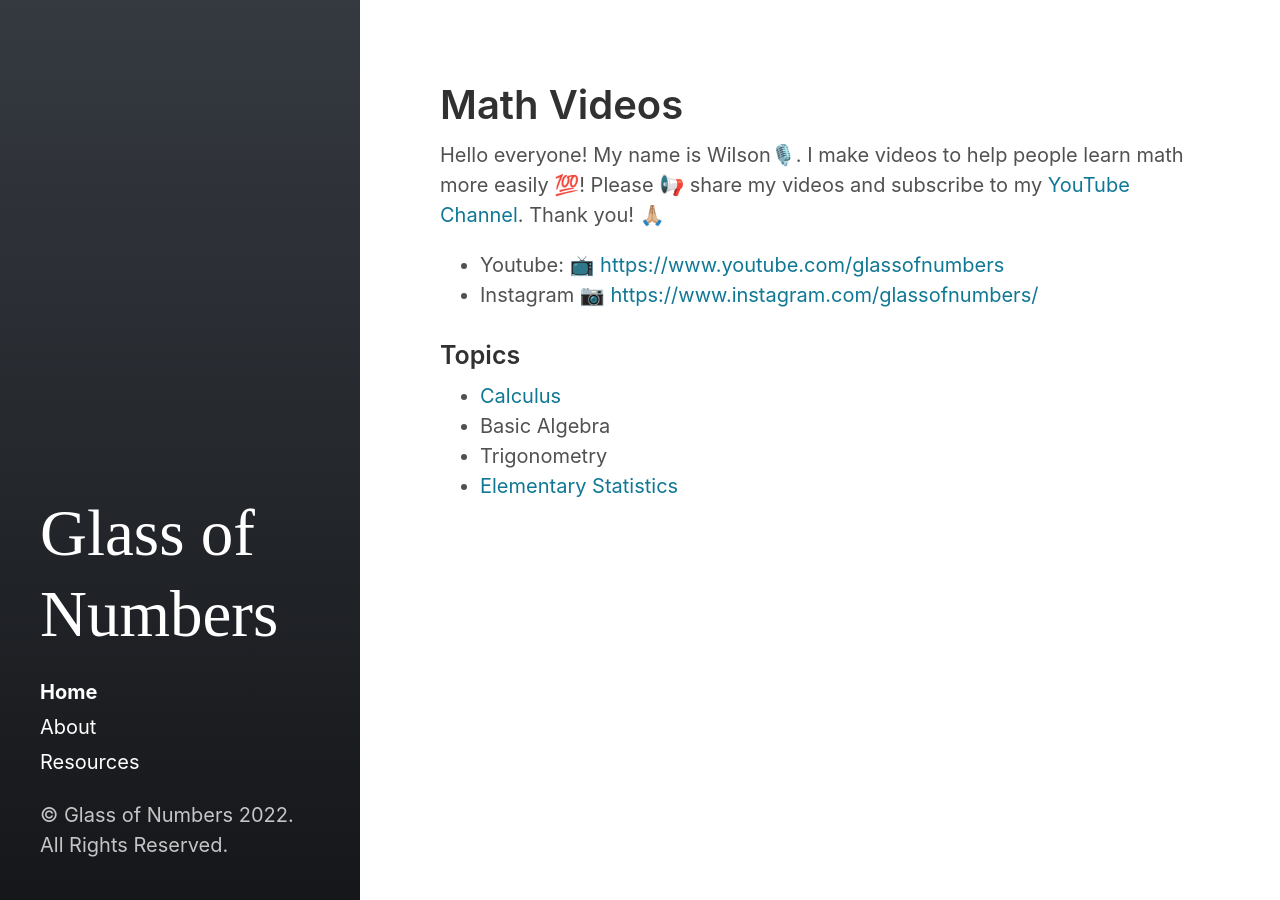
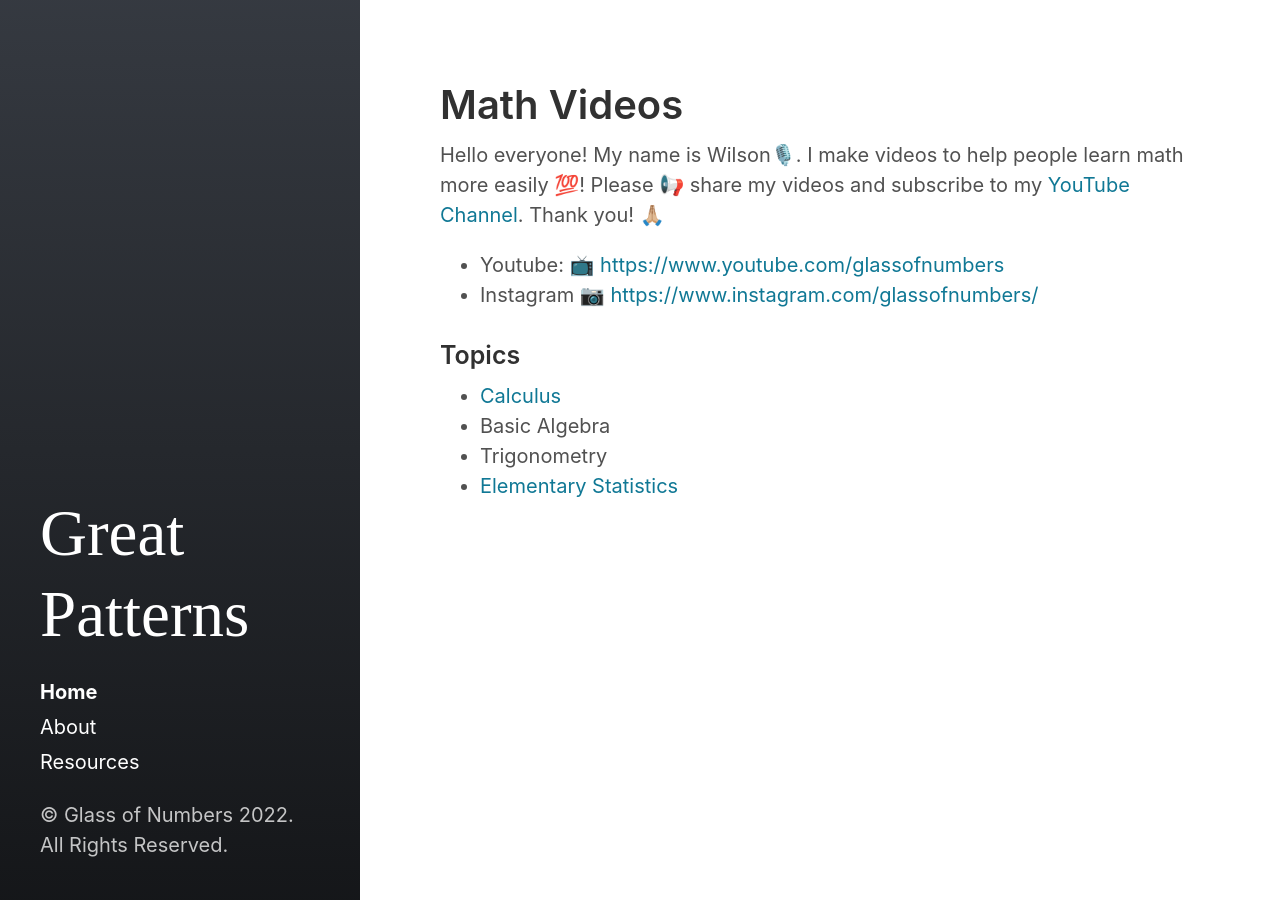
Before and after one commit to greatpatterns/greatpatterns.github.io, a Jekyll site: the page built from index.html, in a window 1280 px wide. Built offline with Jekyll 4.4.1, drawn with Linux system fonts in a browser that asks for light colours; the list of posts is cut into pages by our own code.

Commit message:
Update _config.yml

```diff
--- a/_config.yml
+++ b/_config.yml
@@ -4,10 +4,10 @@
 remote_theme: 	  fongandrew/hydeout
 
 # Setup
-title:            Glass of Numbers
-tagline:          'Math Videos'
+title:            Great Patterns
+tagline:          'All About Patterns'
 description:      ''
-url:              https://glassofnumbers.com
+url:              https://greatpatterns.github.io/
 baseurl:          # '/hydeout'
                   # the optional subpath of your site, e.g. "/blog"
                   # NB: This applies to all pages in your Jekyll site.
@@ -16,8 +16,8 @@
                   # sidebar_blog_link below.
 
 author:
-  name:           'Glass of Numbers'
-  url:            https://twitter.com/glassofnumbers
+  name:           'OldCaT'
+  url:            https://greatpatterns.github.io
 
 paginate:         5
 # paginate_path:    '/page:num'
```
